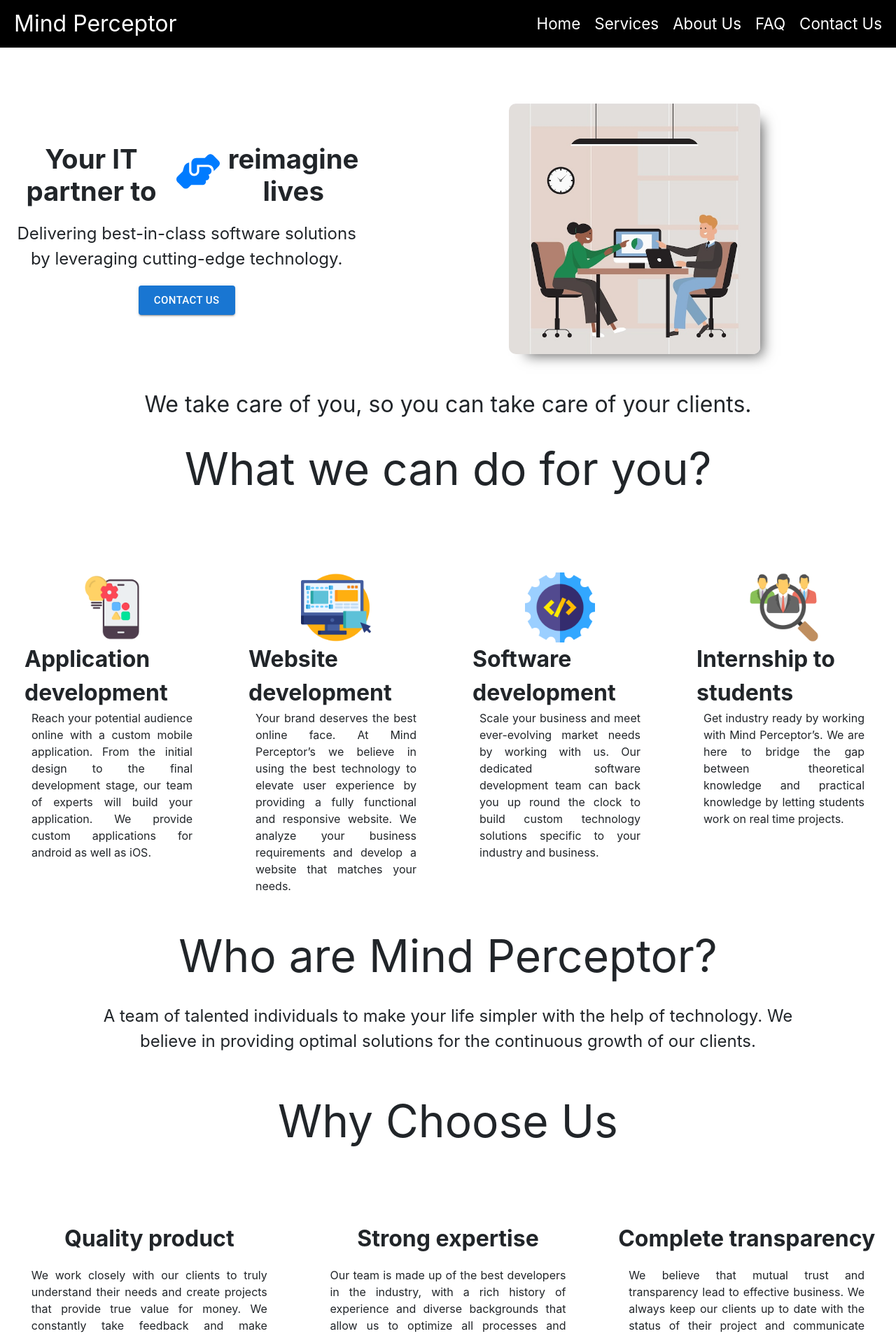
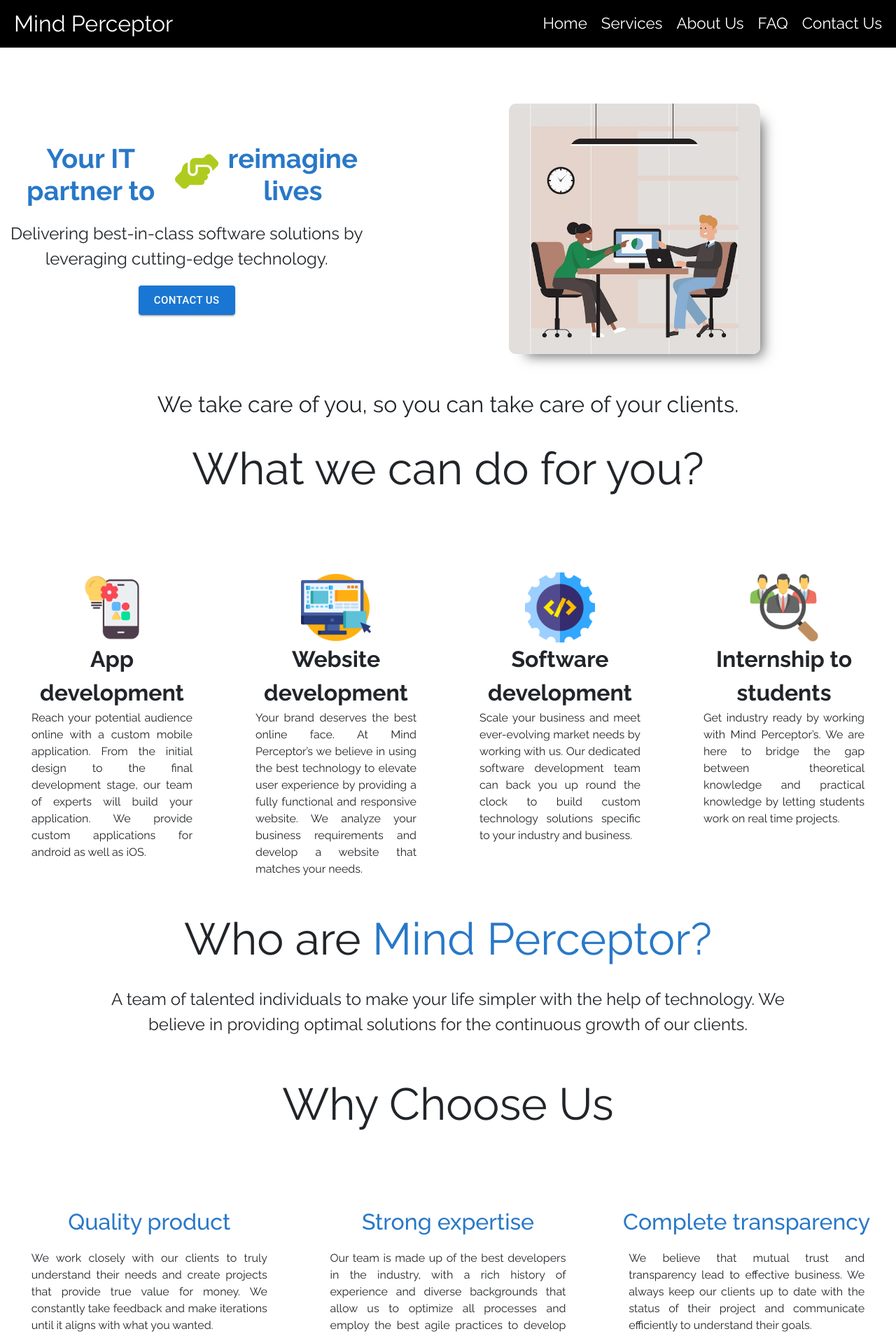
Before and after one commit to swapnilranmale2003/Mind-Perceptor, a React (Create React App) app: page / in a window 1280 px wide. Shown: the top 1909 px of the page at 70% size. Built offline with nearby package versions, Linux system fonts and the light colour scheme.

Commit message:
color added

```diff
--- a/src/App.css
+++ b/src/App.css
@@ -1,38 +1,6 @@
-.App {
-  text-align: center;
+@import url('https://fonts.googleapis.com/css2?family=Raleway:ital,wght@0,100..900;1,100..900&display=swap');
+
+* {
+  font-family: "Raleway", sans-serif;
+
 }
-
-.App-logo {
-  height: 40vmin;
-  pointer-events: none;
-}
-
-@media (prefers-reduced-motion: no-preference) {
-  .App-logo {
-    animation: App-logo-spin infinite 20s linear;
-  }
-}
-
-.App-header {
-  background-color: #282c34;
-  min-height: 100vh;
-  display: flex;
-  flex-direction: column;
-  align-items: center;
-  justify-content: center;
-  font-size: calc(10px + 2vmin);
-  color: white;
-}
-
-.App-link {
-  color: #61dafb;
-}
-
-@keyframes App-logo-spin {
-  from {
-    transform: rotate(0deg);
-  }
-  to {
-    transform: rotate(360deg);
-  }
-}
--- a/src/components/HomeMindPerceptor/HomeMindPerceptor.css
+++ b/src/components/HomeMindPerceptor/HomeMindPerceptor.css
@@ -1,5 +1,3 @@
-
-
 .container-fluid {
   margin-top: 5rem;
   height: auto;
@@ -26,6 +24,7 @@
   margin-bottom: 20px;
   display: flex;
   align-items: center;
+  color: #2878c8;
 }
 
 .col-md-5 p {
@@ -164,11 +163,12 @@
     margin-top: 1rem;
   }
 }
-.homemp{
-  box-shadow:14px 13px 18px -11px rgba(99,99,99,1);
+
+.homemp {
+  box-shadow: 14px 13px 18px -11px rgba(99, 99, 99, 1);
 }
 
-.homemp:hover{
+.homemp:hover {
   scale: 1.05;
   transition: all ease-in-out 0.5s;
   box-shadow: 14px 13px 62px -11px rgba(99, 99, 99, 1);
--- a/src/components/HomeMindPerceptor/HomeMindPerceptor.jsx
+++ b/src/components/HomeMindPerceptor/HomeMindPerceptor.jsx
@@ -12,7 +12,7 @@
             <h1 className="h1-align">
               Your IT partner to {"  "}
               <span>
-                 <FaHandshakeAngle color="#007bff" size={"4rem"} />
+                 <FaHandshakeAngle color="#b0cb1f" size={"4rem"} />
               </span>
               {"  "}
               reimagine lives
--- a/src/components/Services/Service.css
+++ b/src/components/Services/Service.css
@@ -1,4 +1,3 @@
-
 
 .wetakecare {
     text-align: center;
@@ -34,7 +33,9 @@
 .service-title {
     font-size: 2rem;
     font-weight: bold;
+    text-align: center; /* Add this line */
 }
+
 
 .service-description {
     width: 100%;
--- a/src/components/Services/Service.jsx
+++ b/src/components/Services/Service.jsx
@@ -4,7 +4,9 @@
 function Service() {
   return (
     <div id="service-section">
-        <div className="wetakecare">We take care of you, so you can take care of your clients.</div>
+      <div className="wetakecare">
+        We take care of you, so you can take care of your clients.
+      </div>
       <div className="whatwecando">What we can do for you?</div>
       <div className="services container-fluid">
         <div className="row">
@@ -13,7 +15,7 @@
               <div className="service-logo">
                 <img src="assets/app-dev.png" alt="" />
               </div>
-              <div className="service-title">Application development</div>
+              <div className="service-title">App development</div>
               <div className="service-description">
                 Reach your potential audience online with a custom mobile
                 application. From the initial design to the final development
--- a/src/components/WhoMP/WhoMP.css
+++ b/src/components/WhoMP/WhoMP.css
@@ -12,3 +12,6 @@
     margin: 0 auto;
     margin-bottom: 3rem;
   }
+  .mp-name{
+    color: #2878c8;
+  }
--- a/src/components/WhoMP/WhoMP.jsx
+++ b/src/components/WhoMP/WhoMP.jsx
@@ -4,7 +4,7 @@
 function WhoMP() {
   return (
     <div id="whomp-section">
-      <div className="whoaremp">Who are Mind Perceptor?</div>
+      <div className="whoaremp">Who are <span className="mp-name">Mind Perceptor?</span></div>
       <div className="whoaremp-description container">
         A team of talented individuals to make your life simpler with the help
         of technology. We believe in providing optimal solutions for the
--- a/src/components/WhyChooseUs/WhyChooseUs.css
+++ b/src/components/WhyChooseUs/WhyChooseUs.css
@@ -13,10 +13,12 @@
     align-items: center;
     margin: 1rem 0;
     height: auto;
+
 }
 .choose-title{
     font-size: 2rem;
-    font-weight: bold;
+    font-weight: 500;
+    color: #2878c8;
 }
 .choose-description {
     margin-top: 1rem;
```
